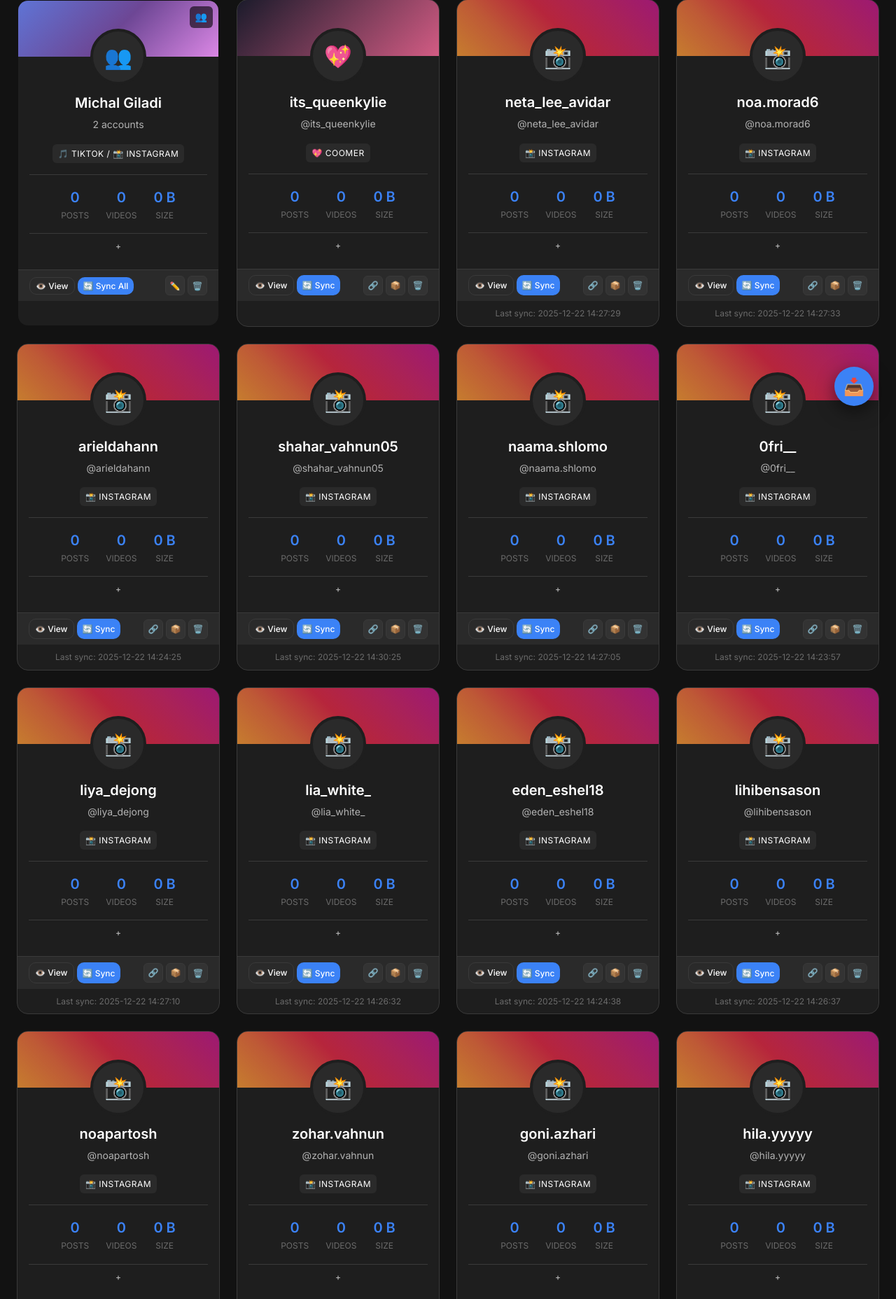
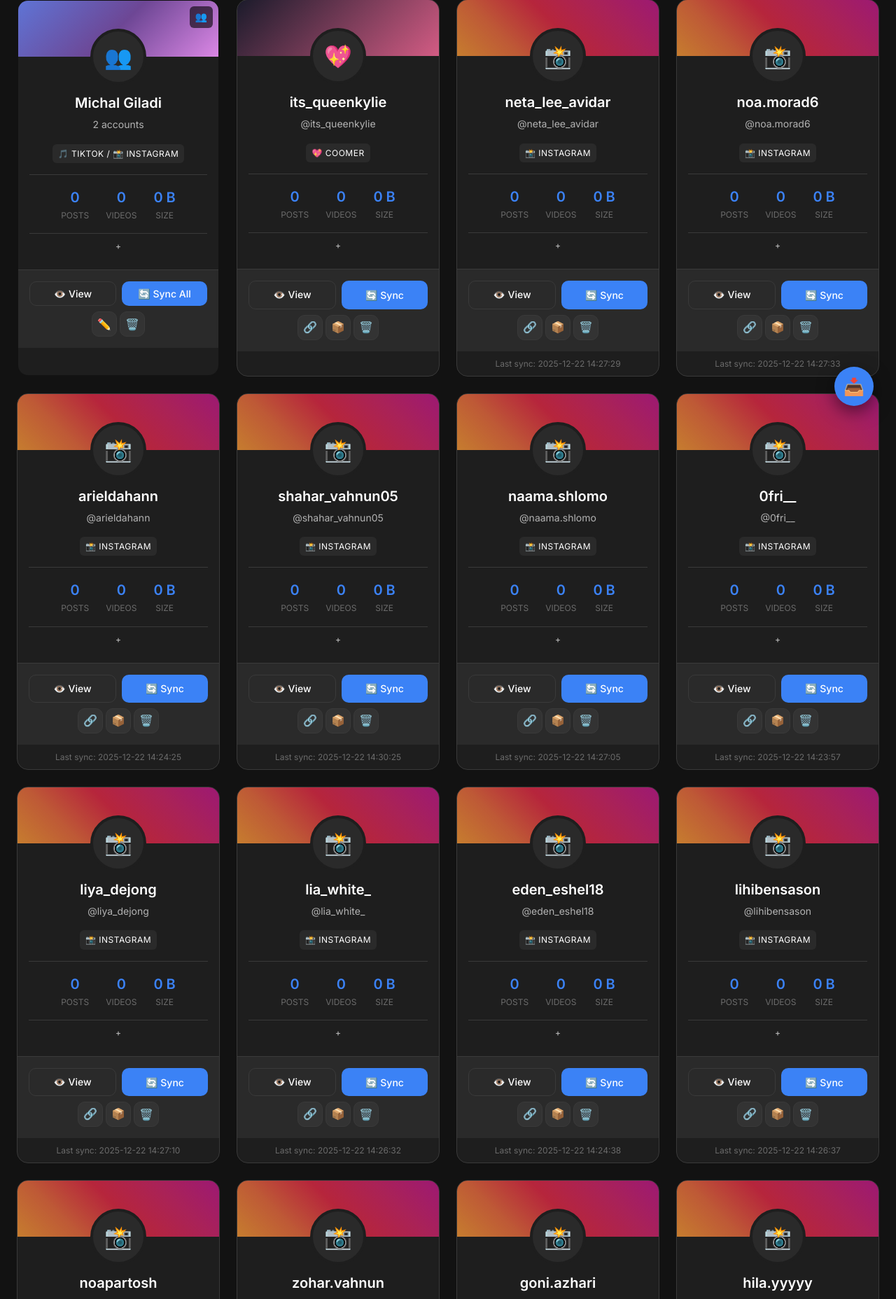
Before and after one commit to emprankem-prog/TrackUI-Redo, a Flask app: page / in a window 1280 px wide. Shown: the part 188-2044 px from the top of the page at 70% size. Run offline with Flask 3, Linux system fonts and the light colour scheme; a user stored in the database is signed in; data comes from the database, SQL or seed files in the repository; data that the repository does not hold is empty.

Commit message:
Erm what the sigma backuup

```diff
--- a/app.py
+++ b/app.py
@@ -1036,19 +1036,52 @@ def scheduler_loop():
             time.sleep(60)
 
 def sync_all_users():
-    """Sync all tracked users"""
+    """Sync all tracked users and profile groups"""
     conn = get_db()
     cursor = conn.cursor()
-    cursor.execute('SELECT username, platform FROM users')
-    users = cursor.fetchall()
+
+    # Get users that are in groups (to avoid duplicate syncs)
+    cursor.execute('SELECT DISTINCT user_id FROM group_members')
+    grouped_user_ids = set(row['user_id'] for row in cursor.fetchall())
+
+    # Get all individual users NOT in any group
+    cursor.execute('SELECT id, username, platform FROM users')
+    all_users = cursor.fetchall()
+    ungrouped_users = [u for u in all_users if u['id'] not in grouped_user_ids]
+
+    # Get all profile groups
+    cursor.execute('SELECT id, name FROM profile_groups')
+    groups = cursor.fetchall()
+
     conn.close()
 
-    send_telegram_notification(f"🔄 Starting bulk sync for {len(users)} users...")
-
-    for user in users:
+    total_syncs = len(ungrouped_users) + sum(1 for _ in grouped_user_ids)
+    send_telegram_notification(f"🔄 Starting scheduled sync: {len(ungrouped_users)} individual users + {len(groups)} groups ({len(grouped_user_ids)} grouped users)")
+
+    # Sync individual users NOT in groups
+    for user in ungrouped_users:
         add_to_queue(user['username'], user['platform'])
 
-    return len(users)
+    # Sync groups (which syncs all group members)
+    for group in groups:
+        try:
+            conn = get_db()
+            cursor = conn.cursor()
+            cursor.execute('''
+                SELECT u.username, u.platform
+                FROM users u
+                JOIN group_members gm ON u.id = gm.user_id
+                WHERE gm.group_id = ?
+            ''', (group['id'],))
+            members = cursor.fetchall()
+            conn.close()
+
+            for member in members:
+                add_to_queue(member['username'], member['platform'])
+        except Exception as e:
+            print(f"[Scheduler] Error syncing group {group['name']}: {e}")
+
+    return total_syncs
 
 # =============================================================================
 # Telegram Bot
@@ -1689,11 +1722,15 @@ def init_telegram_bot():
                 )
                 telegram_bot.answer_callback_query(call.id)
 
-        # Start polling in background thread
-        telegram_thread = threading.Thread(
-            target=lambda: telegram_bot.infinity_polling(timeout=60),
-            daemon=True
-        )
+        # Start polling in background thread (suppress errors for dev environments)
+        def start_polling():
+            try:
+                telegram_bot.infinity_polling(timeout=60, logger_level=None)
+            except Exception as e:
+                # Silently ignore polling errors (e.g., when another bot instance is running)
+                pass
+
+        telegram_thread = threading.Thread(target=start_polling, daemon=True)
         telegram_thread.start()
 
         return True
@@ -3416,15 +3453,34 @@ self.addEventListener('fetch', event => {
 # =============================================================================
 
 if __name__ == '__main__':
+    import logging
+
+    # Suppress frequent API endpoint logging (queue polling spam)
+    class QueueLogFilter(logging.Filter):
+        def filter(self, record):
+            if '/api/queue' in record.getMessage():
+                return False
+            return True
+
+    # Apply filter to werkzeug logger
+    log = logging.getLogger('werkzeug')
+    log.addFilter(QueueLogFilter())
+
+    # Suppress TeleBot error logs (for dev when another bot instance is running)
+    logging.getLogger('TeleBot').setLevel(logging.CRITICAL)
+
     # Initialize database
     init_db()
 
-    # Start scheduler if enabled
-    if get_setting('scheduler_enabled') == 'true':
-        start_scheduler()
-
-    # Initialize Telegram bot
-    init_telegram_bot()
+    # Only start background services in the main process (not reloader child)
+    # Flask debug mode creates two processes - check WERKZEUG_RUN_MAIN
+    if os.environ.get('WERKZEUG_RUN_MAIN') == 'true':
+        # Start scheduler if enabled
+        if get_setting('scheduler_enabled') == 'true':
+            start_scheduler()
+
+        # Initialize Telegram bot
+        init_telegram_bot()
 
     # Run Flask
     app.run(host='0.0.0.0', port=5000, debug=True, threaded=True)
--- a/static/style.css
+++ b/static/style.css
@@ -370,56 +370,60 @@ img {
     background: var(--bg-tertiary);
 }
 
-/* User Card Actions */
+/* User Card Actions - Modern Two-Row Layout */
 .user-card-actions {
     display: flex;
-    align-items: center;
-    justify-content: space-between;
+    flex-direction: column;
     gap: var(--space-sm);
+    padding: var(--space-md);
+    background: var(--bg-tertiary);
+    border-top: 1px solid var(--border-color);
+}
+
+.user-card-actions-main {
+    display: flex;
+    gap: var(--space-sm);
+    width: 100%;
+}
+
+.user-card-actions-main .btn {
+    flex: 1;
     padding: var(--space-sm) var(--space-md);
-    background: var(--bg-tertiary);
-    border-top: 1px solid var(--border-color);
+    font-size: var(--font-size-sm);
+    font-weight: 500;
+    border-radius: var(--border-radius-md);
+    display: flex;
+    align-items: center;
+    justify-content: center;
+    gap: var(--space-xs);
+}
+
+.user-card-actions-icons {
+    display: flex;
+    justify-content: center;
+    gap: var(--space-xs);
     flex-wrap: wrap;
 }
 
-.user-card-actions .btn {
-    flex: 0 0 auto;
-}
-
-.user-card-actions .btn-primary,
-.user-card-actions .btn-secondary {
-    padding: var(--space-xs) var(--space-sm);
-    font-size: var(--font-size-xs);
+.user-card-actions-icons .btn-icon {
+    width: 36px;
+    height: 36px;
+    padding: 0;
+    display: flex;
+    align-items: center;
+    justify-content: center;
     border-radius: var(--border-radius-md);
-}
-
-.user-card-actions .btn-icon {
-    width: 28px;
-    height: 28px;
-    padding: 0;
-    display: flex;
-    align-items: center;
-    justify-content: center;
-    border-radius: var(--border-radius-sm);
     background: var(--bg-elevated);
     border: 1px solid var(--border-color);
     transition: all var(--transition-fast);
-    font-size: 12px;
-}
-
-.user-card-actions .btn-icon:hover {
+    font-size: 16px;
+    cursor: pointer;
+}
+
+.user-card-actions-icons .btn-icon:hover {
     background: var(--accent-primary);
     border-color: var(--accent-primary);
-}
-
-.user-card-actions-left {
-    display: flex;
-    gap: var(--space-xs);
-}
-
-.user-card-actions-right {
-    display: flex;
-    gap: 4px;
+    transform: translateY(-2px);
 }
 
 /* User Card */
--- a/templates/index.html
+++ b/templates/index.html
@@ -97,7 +97,8 @@
 
         <!-- Actions -->
         <div class="user-card-actions">
-            <div class="user-card-actions-left">
+            <!-- Main Buttons Row -->
+            <div class="user-card-actions-main">
                 <button class="btn btn-secondary" data-group-id="{{ group.id }}" data-group-name="{{ group.name }}"
                     data-group-members='{{ group.members | tojson }}'
                     onclick="event.stopPropagation(); openGroupSelectorFromButton(this)">
@@ -107,14 +108,14 @@
                     🔄 Sync All
                 </button>
             </div>
-            <div class="user-card-actions-right">
-                <button class="btn btn-icon" onclick="event.stopPropagation(); editGroup({{ group.id }})"
-                    title="Edit Group">
+            <!-- Icon Buttons Row -->
+            <div class="user-card-actions-icons">
+                <button class="btn-icon" title="Edit Group"
+                    onclick="event.stopPropagation(); editGroup({{ group.id }})">
                     ✏️
                 </button>
-                <button class="btn btn-icon"
-                    onclick="event.stopPropagation(); deleteGroup({{ group.id }}, '{{ group.name }}')"
-                    title="Delete Group">
+                <button class="btn-icon" title="Delete Group"
+                    onclick="event.stopPropagation(); deleteGroup({{ group.id }}, '{{ group.name }}')">
                     🗑️
                 </button>
             </div>
@@ -200,8 +201,10 @@
 
         <!-- Actions -->
         <div class="user-card-actions">
-            <div class="user-card-actions-left">
-                <a href="/user/{{ user.platform }}/{{ user.username }}" class="btn btn-secondary">
+            <!-- Main Buttons Row -->
+            <div class="user-card-actions-main">
+                <a href="/user/{{ user.platform }}/{{ user.username }}" class="btn btn-secondary"
+                    onclick="event.stopPropagation()">
                     👁️ View
                 </a>
                 <button class="btn btn-primary"
@@ -209,37 +212,42 @@
                     🔄 Sync
                 </button>
             </div>
-            <div class="user-card-actions-right">
-                <button class="btn btn-icon debug-only" title="Refresh Avatar (Debug)"
+            <!-- Icon Buttons Row -->
+            <div class="user-card-actions-icons">
+                <!-- Debug Buttons -->
+                <button class="btn-icon debug-only" title="Refresh Avatar"
                     onclick="event.stopPropagation(); refreshUserAvatar({{ user.id }}, '{{ user.username }}', '{{ user.platform }}')">
                     🖼️
                 </button>
-                <button class="btn btn-icon debug-only" title="Assign Cookie (Debug)"
+                <button class="btn-icon debug-only" title="Assign Cookie"
                     onclick="event.stopPropagation(); assignUserCookie({{ user.id }}, '{{ user.username }}', '{{ user.platform }}')">
                     🍪
                 </button>
+                <!-- Platform Link -->
                 {% if user.platform == 'instagram' %}
-                <a href="https://instagram.com/{{ display_name }}" target="_blank" class="btn btn-icon"
+                <a href="https://instagram.com/{{ user.username }}" target="_blank" class="btn-icon"
                     title="Open Instagram" onclick="event.stopPropagation()">
                     🔗
                 </a>
                 {% elif user.platform == 'tiktok' %}
-                <a href="https://tiktok.com/@{{ display_name }}" target="_blank" class="btn btn-icon"
-                    title="Open TikTok" onclick="event.stopPropagation()">
+                <a href="https://tiktok.com/@{{ user.username }}" target="_blank" class="btn-icon" title="Open TikTok"
+                    onclick="event.stopPropagation()">
                     🔗
                 </a>
                 {% elif user.platform == 'coomer' %}
-                <a href="https://coomer.st/{{ user.username.replace('/', '/user/') }}" target="_blank"
-                    class="btn btn-icon" title="Open Coomer" onclick="event.stopPropagation()">
+                <a href="https://coomer.st/{{ user.username.replace('/', '/user/') }}" target="_blank" class="btn-icon"
+                    title="Open Coomer" onclick="event.stopPropagation()">
                     🔗
                 </a>
                 {% endif %}
-                <a href="/api/users/{{ user.id }}/download-zip" class="btn btn-icon" title="Download as ZIP"
+                <!-- Download ZIP -->
+                <a href="/api/users/{{ user.id }}/download-zip" class="btn-icon" title="Download ZIP"
                     onclick="event.stopPropagation()">
                     📦
                 </a>
-                <button class="btn btn-icon"
-                    onclick="event.stopPropagation(); deleteUser({{ user.id }}, '{{ user.username }}')" title="Delete">
+                <!-- Delete -->
+                <button class="btn-icon" title="Delete"
+                    onclick="event.stopPropagation(); deleteUser({{ user.id }}, '{{ user.username }}')">
                     🗑️
                 </button>
             </div>
```
